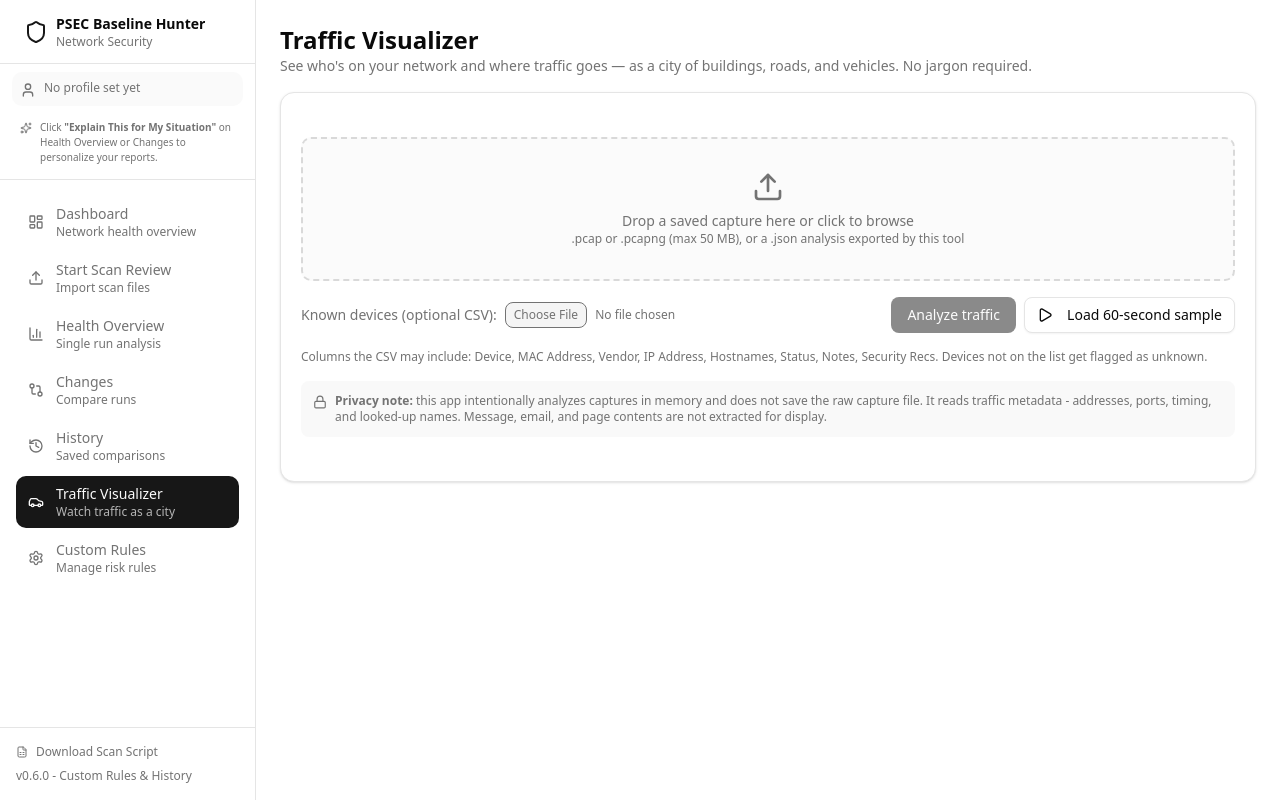
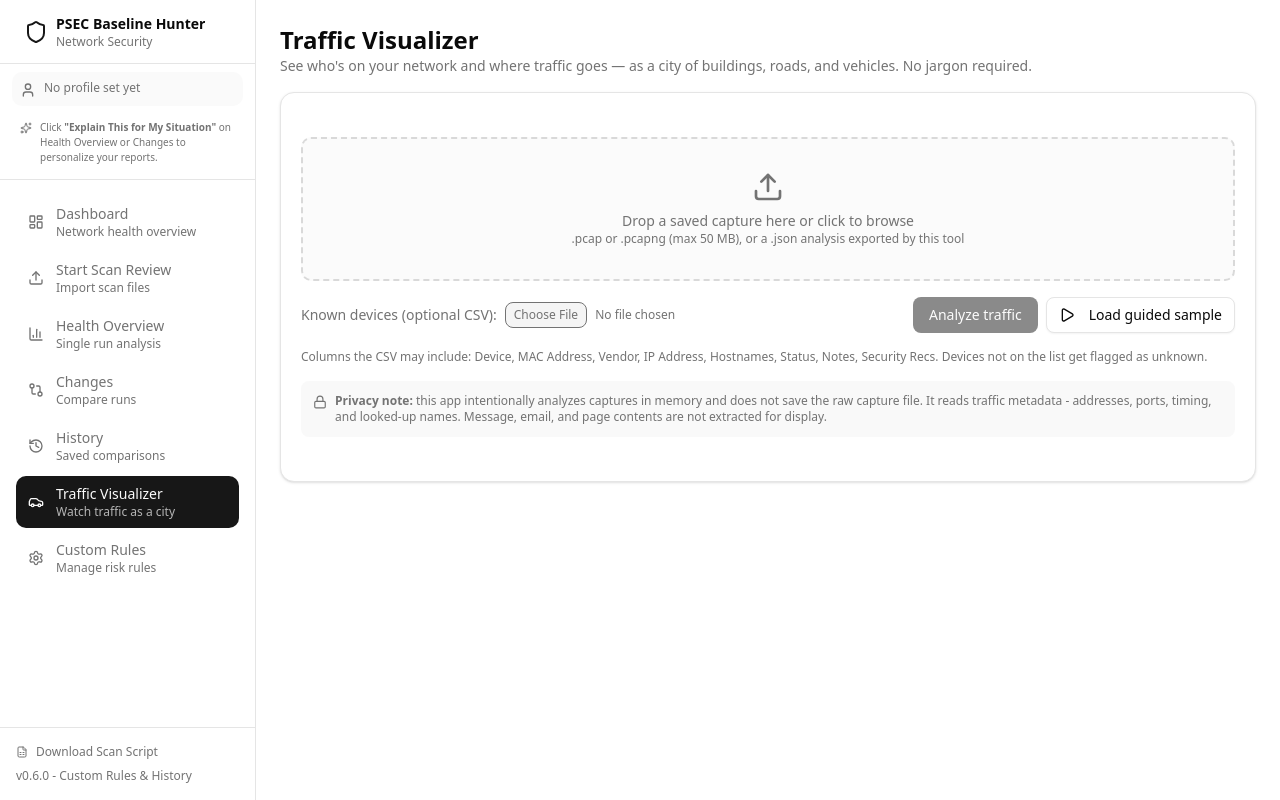
Before and after one commit to itprodirect/psec-baseline-hunter, a Next.js app: page /packet-highway in a window 1280 px wide. Built offline with nearby package versions, Linux system fonts and the light colour scheme.

Commit message:
fix(packet-highway): clarify sample walkthrough copy

```diff
--- a/src/components/packet-highway/UploadPanel.tsx
+++ b/src/components/packet-highway/UploadPanel.tsx
@@ -147,7 +147,7 @@ export function UploadPanel({ onAnalyze, onLoadDemo, isAnalyzing, serverError }:
             </Button>
             <Button variant="outline" onClick={onLoadDemo} disabled={isAnalyzing}>
               <Play className="mr-1.5 h-3.5 w-3.5" />
-              Load 60-second sample
+              Load guided sample
             </Button>
           </div>
         </div>
--- a/tests/packet-highway-tests.js
+++ b/tests/packet-highway-tests.js
@@ -844,6 +844,24 @@ run("packet highway scene and upload accessibility wiring stays in place", () =>
   assert.match(highwaySceneSource, /Animation off \(reduced motion\)/);
 });
 
+run("packet highway sample copy describes a walkthrough, not capture duration", () => {
+  const uploadSource = fs.readFileSync(
+    path.join(process.cwd(), "src", "components", "packet-highway", "UploadPanel.tsx"),
+    "utf8"
+  );
+  const docsSource = fs.readFileSync(
+    path.join(process.cwd(), "docs", "TRAFFIC_VISUALIZER.md"),
+    "utf8"
+  );
+
+  assert.match(uploadSource, /Load guided sample/);
+  assert.doesNotMatch(uploadSource, /60-second sample/);
+  assert.match(docsSource, /60-second walkthrough/);
+  assert.match(docsSource, /synthetic sample itself\s+represents several minutes of traffic/);
+  assert.doesNotMatch(docsSource, /60-second sample/);
+  assert.doesNotMatch(docsSource, /Load 60-second sample/);
+});
+
 run("parseInventoryCSV maps the documented CSV columns", () => {
   const csv = [
     "Device,MAC Address,Vendor,IP Address,Hostnames,Status,Notes,Security Recs",
```
Also changed, not shown: 1 other file (tests, documents, lock files or other folders).
